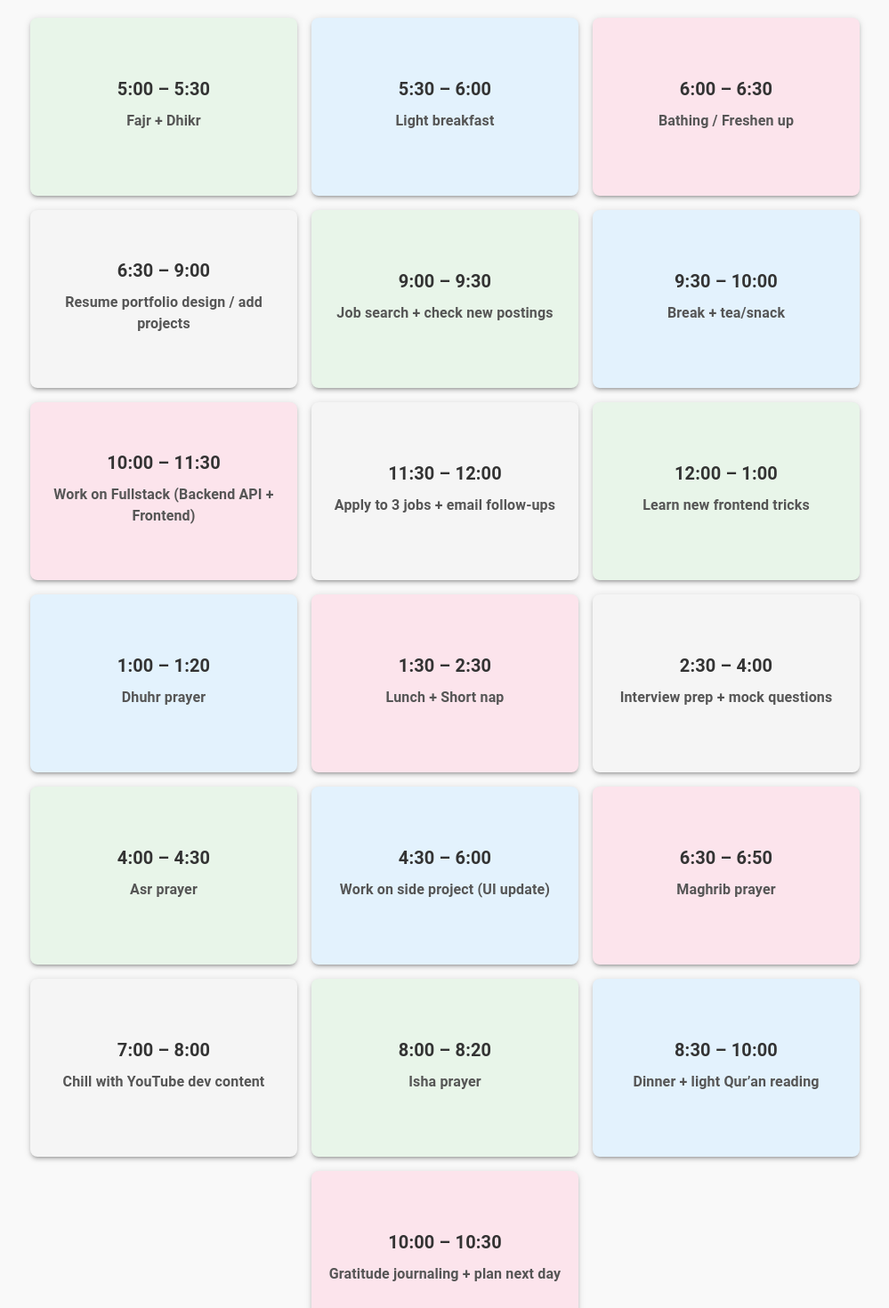
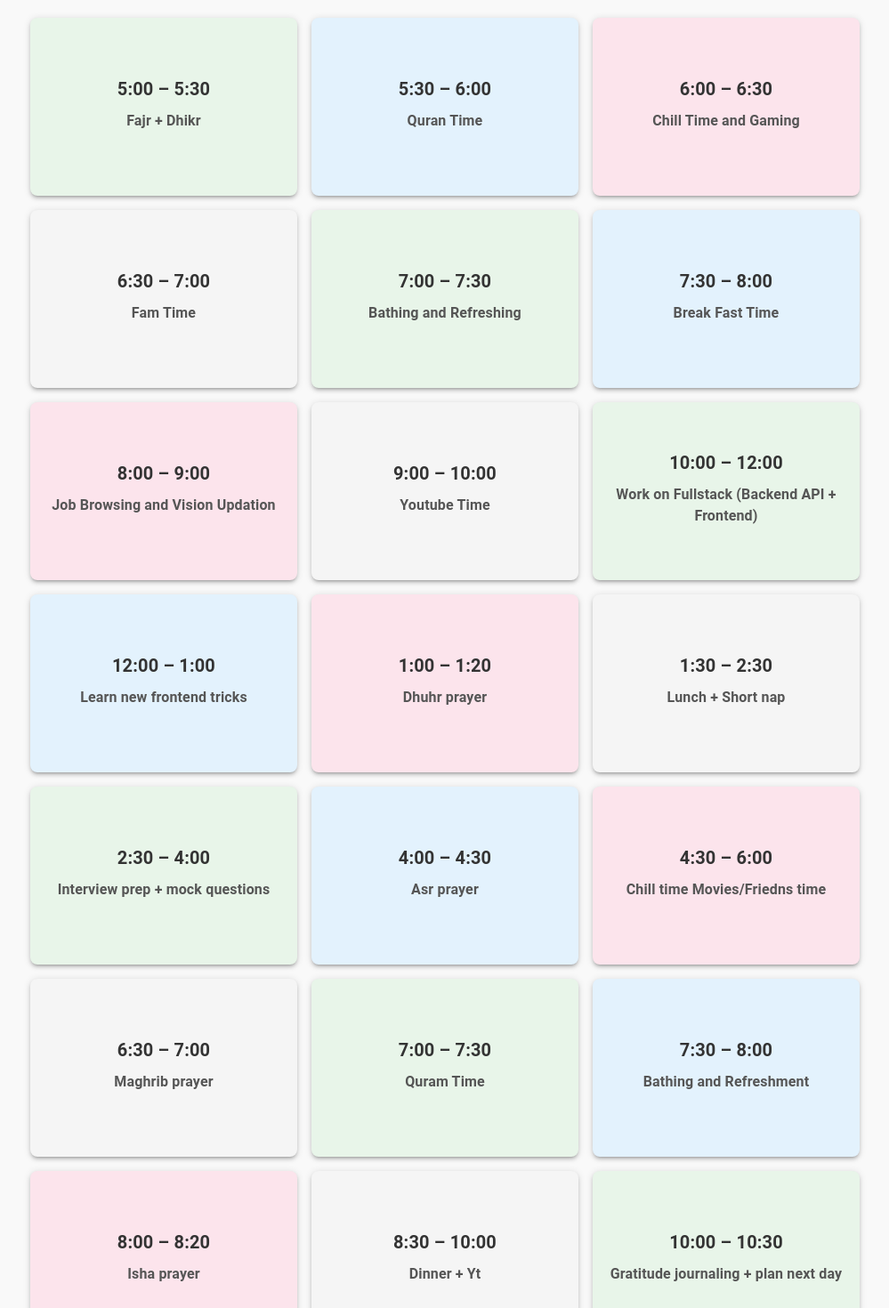
Before and after one commit to muhamedshijas/Schedly, a React (Create React App) app: page / in a window 1280 px wide. Shown: the part 440-1910 px from the top of the page at 89% size, without its empty margins (140-1139 px from the left). Built offline with nearby package versions, Linux system fonts and the light colour scheme.

Commit message:
sun and tue data updated

```diff
--- a/src/data/timetabledata.js
+++ b/src/data/timetabledata.js
@@ -2,26 +2,27 @@ const timetabledata = {
   Monday: {
     schedule: [
       { time: "5:00 – 5:30", activity: "Fajr + Dhikr" },
-      { time: "5:30 – 6:00", activity: "Light breakfast" },
-      { time: "6:00 – 6:30", activity: "Bathing / Freshen up" },
-      { time: "6:30 – 9:00", activity: "Deep coding (feature dev/fixes)" },
-      { time: "9:00 – 9:30", activity: "Job search + browsing roles" },
-      { time: "9:30 – 10:00", activity: "Breakfast break" },
+      { time: "5:30 – 5:45", activity: "Light breakfast" },
+      { time: "5:45 – 6:00", activity: "Cloth organizing" },
+      { time: "6:00 – 6:30", activity: "Just Chilling and Gaming" },
+      { time: "6:30 – 7:00", activity: "Fam Time" },
+      { time: "7:00 – 7:30", activity: "Bathing and Refreshing" },
+      { time: "7:30 – 8:00", activity: "Breakfast break" },
       {
-        time: "10:00 – 11:30",
-        activity: "Continue coding (Backend + API development)",
+        time: "8:00 – 9:00",
+        activity: "Job Browsing and Vision Updation",
       },
-      { time: "11:30 – 12:45", activity: "Apply for jobs / portfolio update" },
+      { time: "9:00 – 12:45", activity: "Coding Time" },
       { time: "1:00 – 1:20", activity: "Dhuhr prayer" },
       { time: "1:30 – 2:30", activity: "Lunch + Short rest" },
       { time: "2:30 – 4:00", activity: "Learning time (courses/docs)" },
-      { time: "4:00 – 4:30", activity: "Resume / LinkedIn tweak" },
-      { time: "4:30 – 4:50", activity: "Asr prayer" },
-      { time: "5:00 – 6:00", activity: "Open-source/github read" },
+      { time: "4:00 – 4:30", activity: "Asr Prayer" },
+      { time: "4:30 – 6:00", activity: "Break or Friends Time" },
       { time: "6:30 – 6:50", activity: "Maghrib prayer" },
-      { time: "7:00 – 8:00", activity: "Light coding / collab / review" },
+      { time: "7:00 – 7:30", activity: "Quran Recitiation" },
+      { time: "7:30 – 8:00", activity: "Bathing and Refreshment" },
       { time: "8:00 – 8:20", activity: "Isha prayer" },
-      { time: "8:30 – 10:00", activity: "Dinner + chill + Quran recite" },
+      { time: "8:30 – 10:00", activity: "Dinner + chill + code " },
       { time: "10:00 – 10:30", activity: "Wind down (journal/dua)" },
     ],
     dua: "اللَّهُمَّ زِدْنِي عِلْمًا نَافِعًا، وَرِزْقًا طَيِّبًا، وَعَمَلًا مُتَقَبَّلًا",
@@ -31,29 +32,28 @@ const timetabledata = {
   Tuesday: {
     schedule: [
       { time: "5:00 – 5:30", activity: "Fajr + Dhikr" },
-      { time: "5:30 – 6:00", activity: "Light breakfast" },
-      { time: "6:00 – 6:30", activity: "Bathing / Freshen up" },
+      { time: "5:30 – 6:00", activity: "Quran Time" },
+      { time: "6:00 – 6:30", activity: "Chill Time and Gaming" },
+      { time: "6:30 – 7:00", activity: "Fam Time" },
+      { time: "7:00 – 7:30", activity: "Bathing and Refreshing" },
+      { time: "7:30 – 8:00", activity: "Break Fast Time" },
+      { time: "8:00 – 9:00", activity: "Job Browsing and Vision Updation" },
+      { time: "9:00 – 10:00", activity: "Youtube Time" },
       {
-        time: "6:30 – 9:00",
-        activity: "Resume portfolio design / add projects",
-      },
-      { time: "9:00 – 9:30", activity: "Job search + check new postings" },
-      { time: "9:30 – 10:00", activity: "Break + tea/snack" },
-      {
-        time: "10:00 – 11:30",
+        time: "10:00 – 12:00",
         activity: "Work on Fullstack (Backend API + Frontend)",
       },
-      { time: "11:30 – 12:00", activity: "Apply to 3 jobs + email follow-ups" },
       { time: "12:00 – 1:00", activity: "Learn new frontend tricks" },
       { time: "1:00 – 1:20", activity: "Dhuhr prayer" },
       { time: "1:30 – 2:30", activity: "Lunch + Short nap" },
       { time: "2:30 – 4:00", activity: "Interview prep + mock questions" },
       { time: "4:00 – 4:30", activity: "Asr prayer" },
-      { time: "4:30 – 6:00", activity: "Work on side project (UI update)" },
-      { time: "6:30 – 6:50", activity: "Maghrib prayer" },
-      { time: "7:00 – 8:00", activity: "Chill with YouTube dev content" },
+      { time: "4:30 – 6:00", activity: "Chill time Movies/Friedns time" },
+      { time: "6:30 – 7:00", activity: "Maghrib prayer" },
+      { time: "7:00 – 7:30", activity: "Quram Time" },
+      { time: "7:30 – 8:00", activity: "Bathing and Refreshment" },
       { time: "8:00 – 8:20", activity: "Isha prayer" },
-      { time: "8:30 – 10:00", activity: "Dinner + light Qur’an reading" },
+      { time: "8:30 – 10:00", activity: "Dinner + Yt" },
       {
         time: "10:00 – 10:30",
         activity: "Gratitude journaling + plan next day",
@@ -112,7 +112,7 @@ const timetabledata = {
       { time: "8:30 – 10:00", activity: "Dinner + Reflection" },
     ],
     dua: "اللَّهُمَّ إِنِّي أَسْأَلُكَ الْعَفْوَ وَالْعَافِيَةَ",
-    meaning:"O Allah, I ask You for pardon and well-being."
+    meaning: "O Allah, I ask You for pardon and well-being.",
   },
   Friday: {
     schedule: [
@@ -135,7 +135,7 @@ const timetabledata = {
       { time: "8:30 – 10:00", activity: "Dinner + Quran + Relax" },
     ],
     dua: "اللَّهُمَّ إِنِّي أَسْأَلُكَ مِنْ فَضْلِكَ الْعَظِيمِ",
-    meaning:"O Allah, I ask You from Your great bounty"
+    meaning: "O Allah, I ask You from Your great bounty",
   },
   Saturday: {
     schedule: [
@@ -160,7 +160,7 @@ const timetabledata = {
       { time: "8:30 – 10:00", activity: "Dinner + Reflection" },
     ],
     dua: "يَا حَيُّ يَا قَيُّومُ، بِرَحْمَتِكَ أَسْتَغِيثُ",
-    meaning:"O Ever-Living, O Sustainer, in Your mercy I seek relief."
+    meaning: "O Ever-Living, O Sustainer, in Your mercy I seek relief.",
   },
   Sunday: {
     schedule: [
@@ -182,7 +182,8 @@ const timetabledata = {
       { time: "8:30 – 10:00", activity: "Dinner + Plan upcoming week" },
     ],
     dua: "رَبِّ إِنِّي لِمَا أَنْزَلْتَ إِلَيَّ مِنْ خَيْرٍ فَقِيرٌ",
-    meaning: "My Lord, indeed I am in need of whatever good You send down to me",
+    meaning:
+      "My Lord, indeed I am in need of whatever good You send down to me",
   },
 };
 
```
